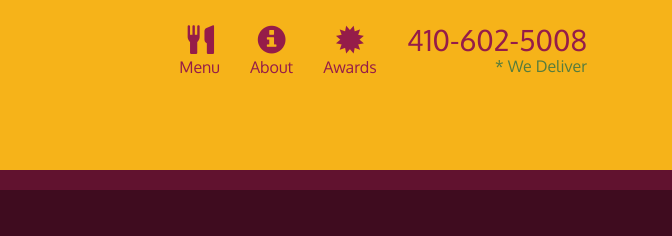
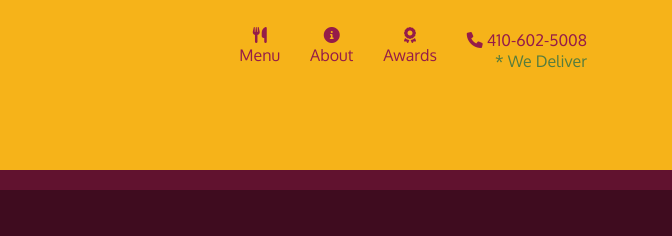
Before and after one commit to MuhammadAli-create-cloud/Mod5, a plain HTML site: page index.html in a window 1280 px wide. Shown: the top 236 px of the page, 608-1280 px from the left. Drawn offline with nearby package versions, Linux system fonts and the light colour scheme.

Commit message:
index.html

```diff
--- a/index.html
+++ b/index.html
@@ -10,6 +10,8 @@
     <link rel="stylesheet" href="css/styles.css">
     <link href='https://fonts.googleapis.com/css?family=Oxygen:400,300,700' rel='stylesheet' type='text/css'>
     <link href='https://fonts.googleapis.com/css?family=Lora' rel='stylesheet' type='text/css'>
+    <!-- Font Awesome -->
+    <link href="https://cdnjs.cloudflare.com/ajax/libs/font-awesome/6.0.0/css/all.min.css" rel="stylesheet">
   </head>
 <body>
   <header>
@@ -40,24 +42,23 @@
            <ul id="nav-list" class="nav navbar-nav navbar-right">
             <li id="navHomeButton" class="visible-xs active">
               <a href="index.html">
-                <span class="glyphicon glyphicon-home"></span> Home</a>
+                <i class="fas fa-home"></i> Home</a>
             </li>
             <li id="navMenuButton">
               <a href="#" onclick="$dc.loadMenuCategories();">
-
-                <span class="glyphicon glyphicon-cutlery"></span><br class="hidden-xs"> Menu</a>
+                <i class="fas fa-utensils"></i><br class="hidden-xs"> Menu</a>
             </li>
             <li>
               <a href="#">
-                <span class="glyphicon glyphicon-info-sign"></span><br class="hidden-xs"> About</a>
+                <i class="fas fa-info-circle"></i><br class="hidden-xs"> About</a>
             </li>
             <li>
               <a href="#">
-                <span class="glyphicon glyphicon-certificate"></span><br class="hidden-xs"> Awards</a>
+                <i class="fas fa-award"></i><br class="hidden-xs"> Awards</a>
             </li>
             <li id="phone" class="hidden-xs">
               <a href="tel:410-602-5008">
-                <span>410-602-5008</span></a><div>* We Deliver</div>
+                <i class="fas fa-phone"></i> 410-602-5008</a><div>* We Deliver</div>
             </li>
           </ul><!-- #nav-list -->
         </div><!-- .collapse .navbar-collapse -->
@@ -67,8 +68,7 @@
 
   <div id="call-btn" class="visible-xs">
     <a class="btn" href="tel:410-602-5008">
-    <span class="glyphicon glyphicon-earphone"></span>
-    410-602-5008
+      <i class="fas fa-phone-alt"></i> 410-602-5008
     </a>
   </div>
   <div id="xs-deliver" class="text-center visible-xs">* We Deliver</div>
@@ -77,7 +77,7 @@
   <div class="jumbotron">
     <img src="images/jumbotron_1200.jpg" alt="Picture of restaurant" class="img-responsive visible-xl">
 
-    <img src="images/jumbotron_768.jpg" alt="Picture of restaurant" class="img-responsive visible-xs">
+
   </div>
 
   <div id="home-tiles" class="row">
@@ -105,7 +105,7 @@
         <section id="hours" class="col-sm-4">
           <span>Hours:</span><br>
           Sun-Thurs: 11:15am - 10:00pm<br>
-          Fri: 11:15am - 2:30pm<br>
+          Fri: 11:15am - 2:30pm
           Saturday Closed
           <hr class="visible-xs">
         </section>
```
